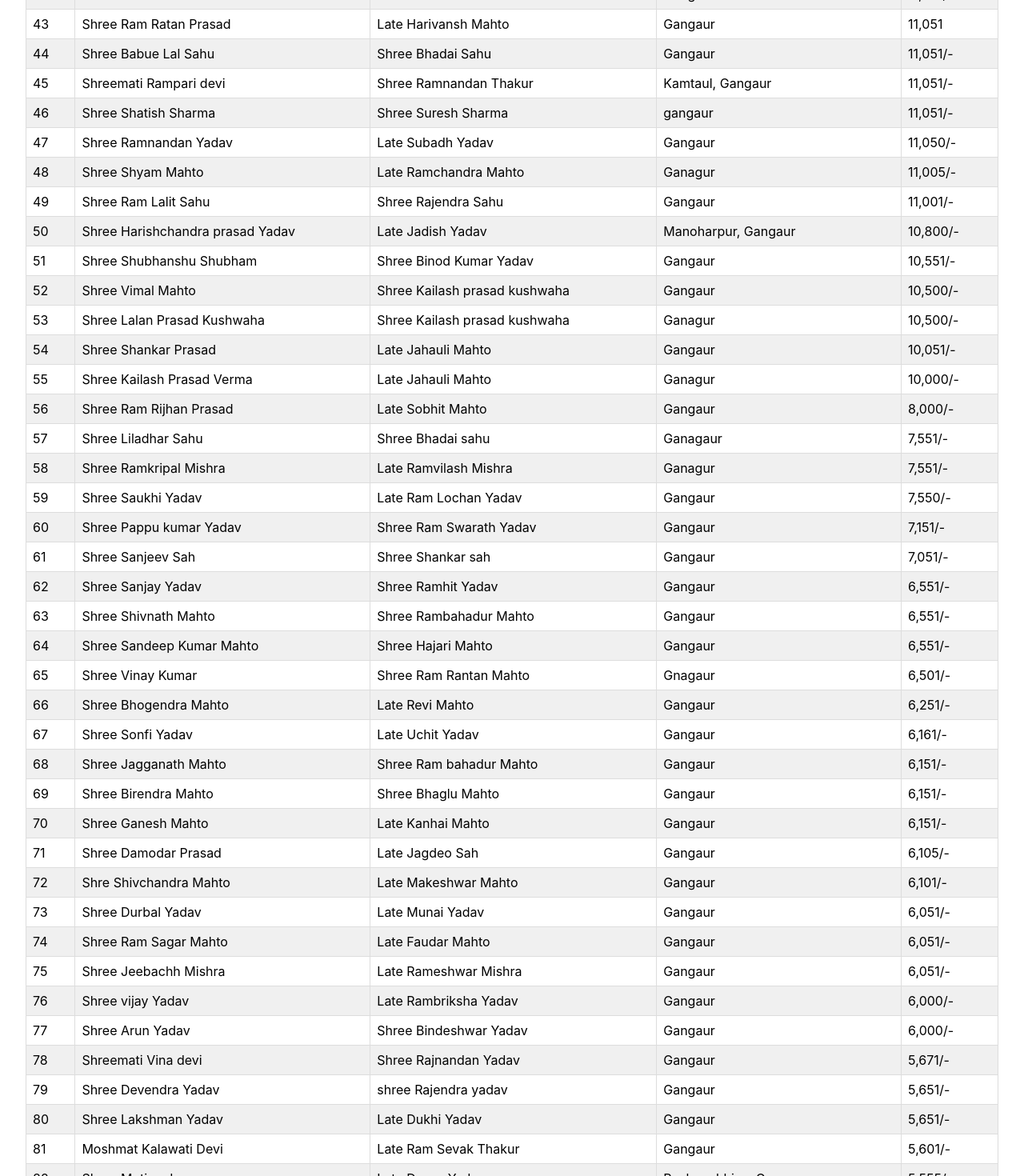
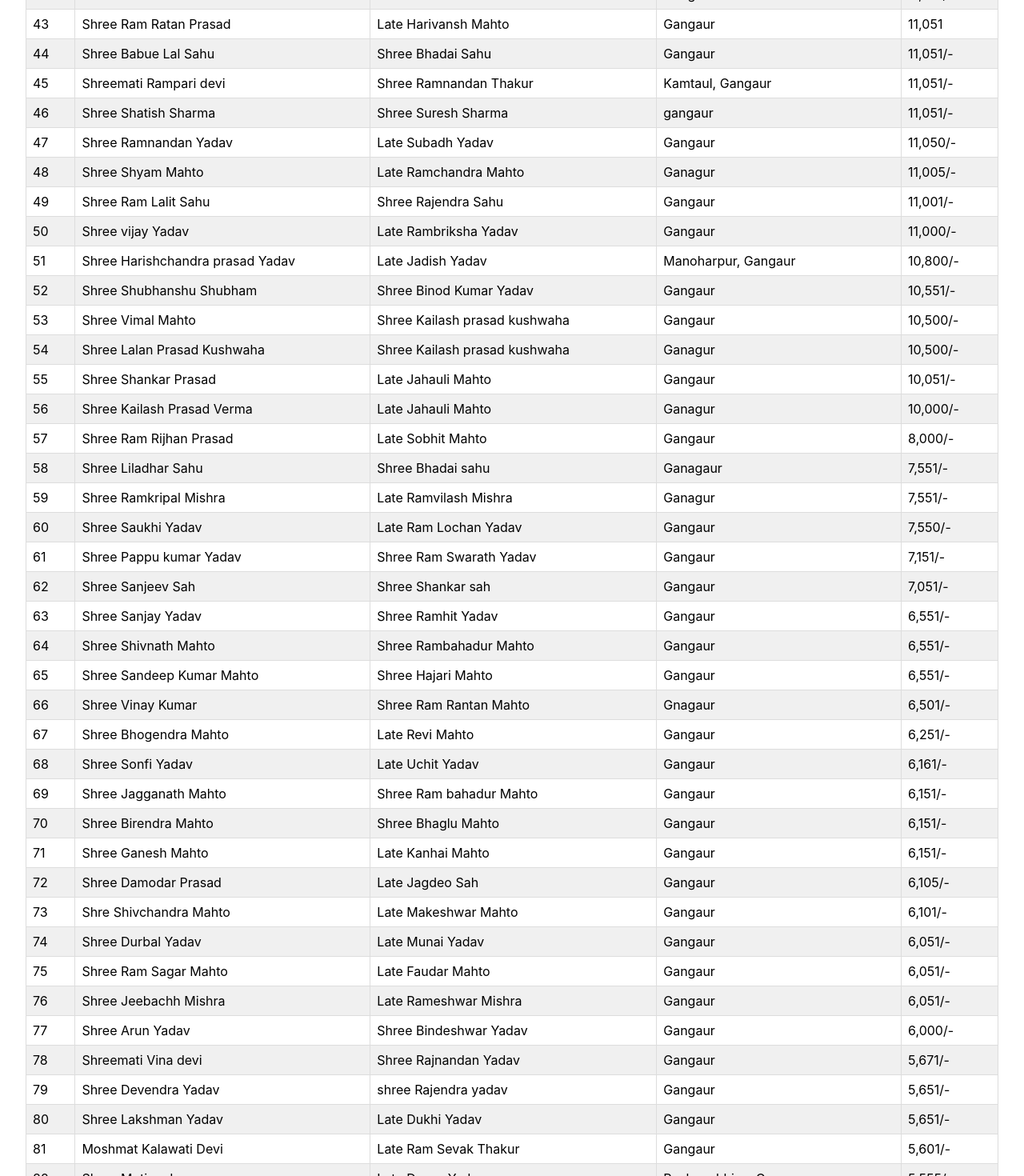
Before and after one commit to bikashamit/donationRecord, a React (Create React App) app: page / in a window 1280 px wide. Shown: the part 1702-3172 px from the top of the page at 80% size. Built offline with nearby package versions, Linux system fonts and the light colour scheme.

Commit message:
webdevelopment

```diff
--- a/src/App.js
+++ b/src/App.js
@@ -54,33 +54,33 @@ const App = () => {
       {id:47, name: 'Shree Ramnandan Yadav',fathername: 'Late Subadh Yadav',address: 'Gangaur',donation: '11,050/-',},
       {id:48, name: 'Shree Shyam Mahto',fathername: 'Late Ramchandra Mahto',address: 'Ganagur',donation: '11,005/-',},
       {id:49, name: 'Shree Ram Lalit Sahu',fathername: 'Shree Rajendra Sahu',address: 'Gangaur',donation: '11,001/-',},
-      {id:50, name: 'Shree Harishchandra prasad Yadav',fathername: 'Late Jadish Yadav',address: 'Manoharpur, Gangaur',donation: '10,800/-',},
-      {id:51, name: 'Shree Shubhanshu Shubham',fathername: 'Shree Binod Kumar Yadav',address: 'Gangaur',donation: '10,551/-',},
-      {id:52, name: 'Shree Vimal Mahto',fathername: 'Shree Kailash prasad kushwaha',address: 'Gangaur',donation: '10,500/-',},
-      {id:53, name: 'Shree Lalan Prasad Kushwaha',fathername: 'Shree Kailash prasad kushwaha',address: 'Ganagur',donation: '10,500/-',},
-      {id:54, name: 'Shree Shankar Prasad',fathername: 'Late Jahauli Mahto',address: 'Gangaur',donation: '10,051/-',},
-      {id:55, name: 'Shree Kailash Prasad Verma',fathername: 'Late Jahauli Mahto',address: 'Ganagur',donation: '10,000/-',},
-      {id:56, name: 'Shree Ram Rijhan Prasad',fathername: 'Late Sobhit Mahto',address: 'Gangaur',donation: '8,000/-',},
-      {id:57, name: 'Shree Liladhar Sahu',fathername: 'Shree Bhadai sahu',address: 'Ganagaur',donation: '7,551/-',},
-      {id:58, name: 'Shree Ramkripal Mishra',fathername: 'Late Ramvilash Mishra ',address: 'Ganagur',donation: '7,551/-',},
-      {id:59, name: 'Shree Saukhi Yadav',fathername: 'Late Ram Lochan Yadav',address: 'Gangaur',donation: '7,550/-',},
-      {id:60, name: 'Shree Pappu kumar Yadav',fathername: 'Shree Ram Swarath Yadav',address: 'Gangaur',donation: '7,151/-',},
-      {id:61, name: 'Shree Sanjeev Sah',fathername: 'Shree Shankar sah',address: 'Gangaur',donation: '7,051/-',},
-      {id:62, name: 'Shree Sanjay Yadav',fathername: 'Shree Ramhit Yadav',address: 'Gangaur',donation: '6,551/-',},
-      {id:63, name: 'Shree Shivnath Mahto',fathername: 'Shree Rambahadur Mahto',address: 'Gangaur',donation: '6,551/-',},
-      {id:64, name: 'Shree Sandeep Kumar Mahto',fathername: 'Shree Hajari Mahto',address: 'Gangaur',donation: '6,551/-',},
-      {id:65, name: 'Shree Vinay Kumar',fathername: 'Shree Ram Rantan Mahto',address: 'Gnagaur',donation: '6,501/-',},
-      {id:66, name: 'Shree Bhogendra Mahto',fathername: 'Late Revi Mahto',address: 'Gangaur',donation: '6,251/-',},
-      {id:67, name: 'Shree Sonfi Yadav',fathername: 'Late Uchit Yadav',address: 'Gangaur',donation: '6,161/-',},
-      {id:68, name: 'Shree Jagganath Mahto ',fathername: 'Shree Ram bahadur Mahto',address: 'Gangaur',donation: '6,151/-',},
-      {id:69, name: 'Shree Birendra Mahto',fathername: 'Shree Bhaglu Mahto',address: 'Gangaur',donation: '6,151/-',},
-      {id:70, name: 'Shree Ganesh Mahto',fathername: 'Late Kanhai Mahto',address: 'Gangaur',donation: '6,151/-',},
-      {id:71, name: 'Shree Damodar Prasad',fathername: 'Late Jagdeo Sah',address: 'Gangaur',donation: '6,105/-',},
-      {id:72, name: 'Shre Shivchandra Mahto',fathername: 'Late Makeshwar Mahto',address: 'Gangaur',donation: '6,101/-',},
-      {id:73, name: 'Shree Durbal Yadav',fathername: 'Late Munai Yadav',address: 'Gangaur',donation: '6,051/-',},
-      {id:74, name: 'Shree Ram Sagar Mahto',fathername: 'Late Faudar Mahto',address: 'Gangaur',donation: '6,051/-',},
-      {id:75, name: 'Shree Jeebachh Mishra ',fathername: 'Late Rameshwar Mishra',address: 'Gangaur',donation: '6,051/-',},
-      {id:76, name: 'Shree vijay Yadav',fathername: 'Late Rambriksha Yadav',address: 'Gangaur',donation: '6,000/-',},
+      {id:50, name: 'Shree vijay Yadav',fathername: 'Late Rambriksha Yadav',address: 'Gangaur',donation: '11,000/-',},
+      {id:51, name: 'Shree Harishchandra prasad Yadav',fathername: 'Late Jadish Yadav',address: 'Manoharpur, Gangaur',donation: '10,800/-',},
+      {id:52, name: 'Shree Shubhanshu Shubham',fathername: 'Shree Binod Kumar Yadav',address: 'Gangaur',donation: '10,551/-',},
+      {id:53, name: 'Shree Vimal Mahto',fathername: 'Shree Kailash prasad kushwaha',address: 'Gangaur',donation: '10,500/-',},
+      {id:54, name: 'Shree Lalan Prasad Kushwaha',fathername: 'Shree Kailash prasad kushwaha',address: 'Ganagur',donation: '10,500/-',},
+      {id:55, name: 'Shree Shankar Prasad',fathername: 'Late Jahauli Mahto',address: 'Gangaur',donation: '10,051/-',},
+      {id:56, name: 'Shree Kailash Prasad Verma',fathername: 'Late Jahauli Mahto',address: 'Ganagur',donation: '10,000/-',},
+      {id:57, name: 'Shree Ram Rijhan Prasad',fathername: 'Late Sobhit Mahto',address: 'Gangaur',donation: '8,000/-',},
+      {id:58, name: 'Shree Liladhar Sahu',fathername: 'Shree Bhadai sahu',address: 'Ganagaur',donation: '7,551/-',},
+      {id:59, name: 'Shree Ramkripal Mishra',fathername: 'Late Ramvilash Mishra ',address: 'Ganagur',donation: '7,551/-',},
+      {id:60, name: 'Shree Saukhi Yadav',fathername: 'Late Ram Lochan Yadav',address: 'Gangaur',donation: '7,550/-',},
+      {id:61, name: 'Shree Pappu kumar Yadav',fathername: 'Shree Ram Swarath Yadav',address: 'Gangaur',donation: '7,151/-',},
+      {id:62, name: 'Shree Sanjeev Sah',fathername: 'Shree Shankar sah',address: 'Gangaur',donation: '7,051/-',},
+      {id:63, name: 'Shree Sanjay Yadav',fathername: 'Shree Ramhit Yadav',address: 'Gangaur',donation: '6,551/-',},
+      {id:64, name: 'Shree Shivnath Mahto',fathername: 'Shree Rambahadur Mahto',address: 'Gangaur',donation: '6,551/-',},
+      {id:65, name: 'Shree Sandeep Kumar Mahto',fathername: 'Shree Hajari Mahto',address: 'Gangaur',donation: '6,551/-',},
+      {id:66, name: 'Shree Vinay Kumar',fathername: 'Shree Ram Rantan Mahto',address: 'Gnagaur',donation: '6,501/-',},
+      {id:67, name: 'Shree Bhogendra Mahto',fathername: 'Late Revi Mahto',address: 'Gangaur',donation: '6,251/-',},
+      {id:68, name: 'Shree Sonfi Yadav',fathername: 'Late Uchit Yadav',address: 'Gangaur',donation: '6,161/-',},
+      {id:69, name: 'Shree Jagganath Mahto ',fathername: 'Shree Ram bahadur Mahto',address: 'Gangaur',donation: '6,151/-',},
+      {id:70, name: 'Shree Birendra Mahto',fathername: 'Shree Bhaglu Mahto',address: 'Gangaur',donation: '6,151/-',},
+      {id:71, name: 'Shree Ganesh Mahto',fathername: 'Late Kanhai Mahto',address: 'Gangaur',donation: '6,151/-',},
+      {id:72, name: 'Shree Damodar Prasad',fathername: 'Late Jagdeo Sah',address: 'Gangaur',donation: '6,105/-',},
+      {id:73, name: 'Shre Shivchandra Mahto',fathername: 'Late Makeshwar Mahto',address: 'Gangaur',donation: '6,101/-',},
+      {id:74, name: 'Shree Durbal Yadav',fathername: 'Late Munai Yadav',address: 'Gangaur',donation: '6,051/-',},
+      {id:75, name: 'Shree Ram Sagar Mahto',fathername: 'Late Faudar Mahto',address: 'Gangaur',donation: '6,051/-',},
+      {id:76, name: 'Shree Jeebachh Mishra ',fathername: 'Late Rameshwar Mishra',address: 'Gangaur',donation: '6,051/-',},
       {id:77, name: 'Shree Arun Yadav',fathername: 'Shree Bindeshwar Yadav',address: 'Gangaur',donation: '6,000/-',},
       {id:78, name: 'Shreemati Vina devi ',fathername: 'Shree Rajnandan Yadav',address: 'Gangaur',donation: '5,671/-',},
       {id:79, name: 'Shree Devendra Yadav',fathername: 'shree Rajendra yadav',address: 'Gangaur',donation: '5,651/-',},
```
